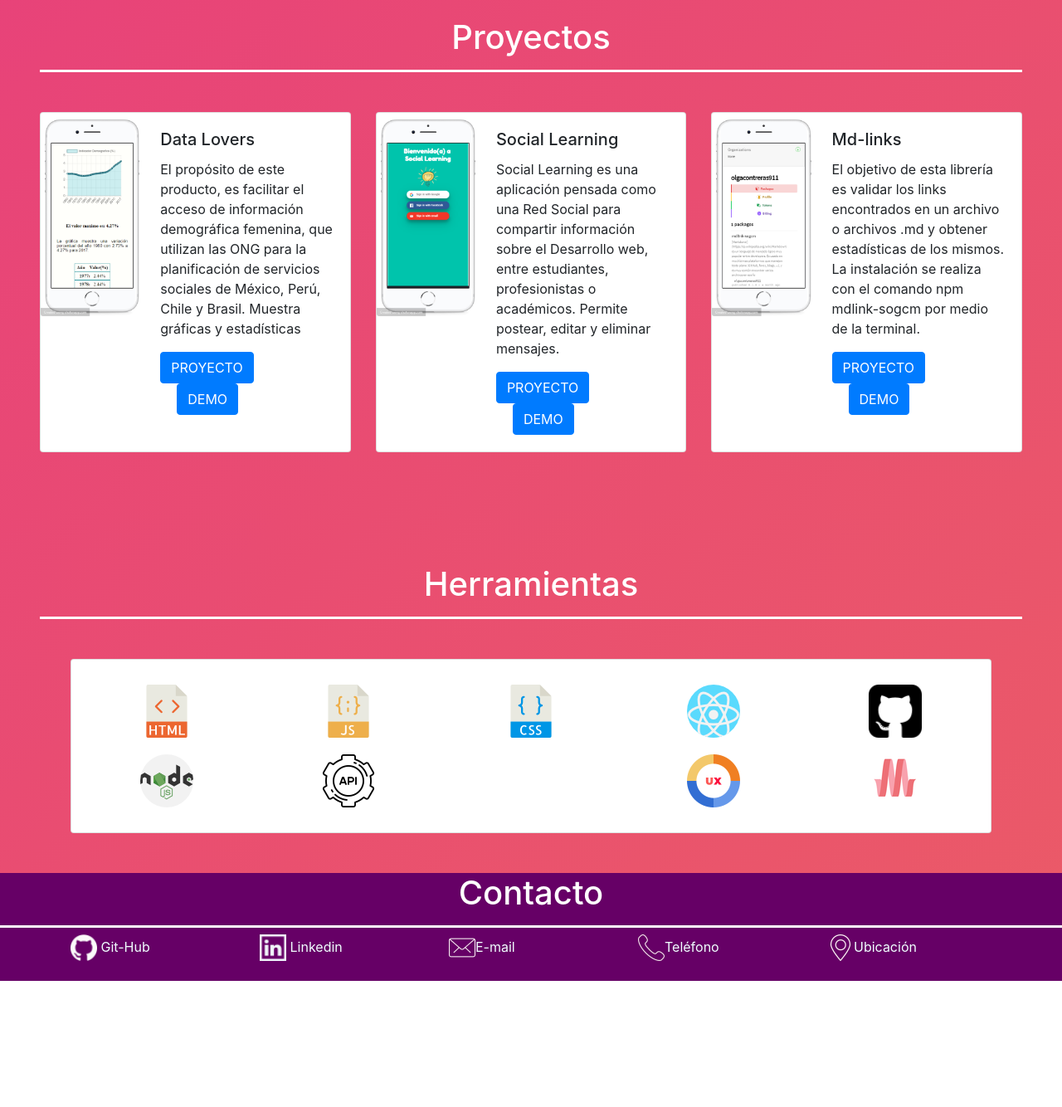
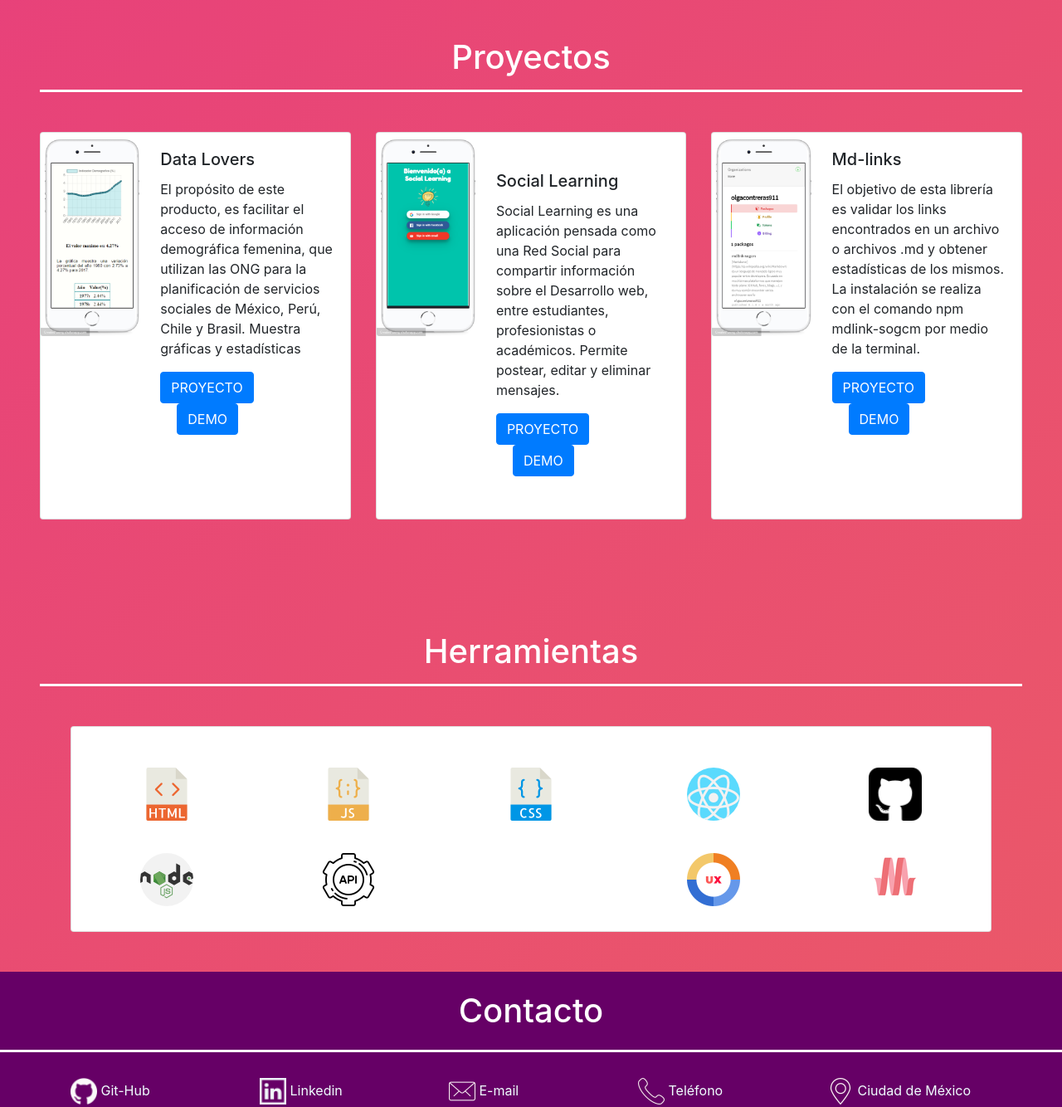
Before and after one commit to OlgaContreras911/Portafolio, a plain HTML site: page index.html in a window 1280 px wide. Shown: the part 640-1974 px from the top of the page at 83% size. Before the commit the page ends 1822 px from the top, so only its background shows below. Drawn offline with nearby package versions, Linux system fonts and the light colour scheme.

Commit message:
se agregan cambios al CV

```diff
--- a/index.html
+++ b/index.html
@@ -60,7 +60,7 @@
           <li class="nav-item">
             <a
               class="nav-link p-2 flex-grow-1 bd-highlight text-whitenav"
-              href="./assets/CV OGCM.pdf" target="_blank"
+              href="./assets/CVOGCM.pdf" target="_blank"
               >CV</a
             >
           </li>
@@ -133,7 +133,7 @@
               />
             </div>
             <div class="col-md-8">
-              <div class="card-body">
+              <div class="card-body size-body">
                 <h5 class="card-title">Social Learning</h5>
                 <p class="card-text">
                   Social Learning es una aplicación pensada como una Red Social para compartir
@@ -234,8 +234,8 @@
       </section>
 
     <section class=" color-purpule"  id="contacto">
-          <h1 class="title">Contacto</h1>
-          <div class="container pb-4">
+          <h1 class="title contact-h1">Contacto</h1>
+          <div class="container pb-4 contact-container">
               <div class="row">
                 <div class="col-sm text-whitenav">
                     <a href="https://github.com/OlgaContreras911" class="text-whitenav" target="_blank"
@@ -247,16 +247,16 @@
                 </div>
                 <div class="col-sm text-whitenav">
                     <a href="mailto:olga.contreras9112@gmail.com" class="text-whitenav" target="_blank"
-                    title="E-mail"><img src="./assets/mail.png" alt="">E-mail</a>
+                    title="E-mail"><img src="./assets/mail.png" alt=""> E-mail</a>
                 </div>
                 <div class="col-sm text-whitenav">
                     <a href="tel:+525510316021"class="text-whitenav" target="_blank"
-                    title="Teléfono"><img src="./assets/phone-call.png" alt="">Teléfono</a>
+                    title="Teléfono"><img src="./assets/phone-call.png" alt=""> Teléfono</a>
                 </div>
                 <div class="col-sm text-whitenav">
                     <a href="https://www.google.com/maps/place/Roma+Nte.,+06700+Ciudad+de+M%C3%A9xico,+CDMX/@19.4181527,-99.1739561,15z/data=!3m1!4b1!4m5!3m4!1s0x85d1ff39f2a2e4cd:0x2d9a33e867c32532!8m2!3d19.4195256!4d-99.162549"
                   class="text-whitenav" target="_blank"
-                  title="Ubicación"><img src="./assets/pin.png" alt="">Ubicación</a>
+                  title="Ubicación"><img src="./assets/pin.png" alt=""> Ciudad de México</a>
                 </div>
               </div>
             </div>
--- a/style.css
+++ b/style.css
@@ -87,6 +87,7 @@ body {
 .card-about {
   background-color: transparent;
   border-style: none;
+  padding-top: 24px;
 }
 .text-about {
   padding-top: 95px;
@@ -119,9 +120,20 @@ body {
 }
 .col-size {
   text-align: center;
-  padding-top: 10px;
+  padding-top: 29px;
   padding-bottom: 10px;
 }
 #herramientas {
   padding-top: 23px;
 }
+.size-body {
+  padding-bottom: 51px;
+  padding-top: 46px;
+}
+.contact-h1 {
+  padding-bottom: 23px;
+  padding-top: 23px;
+}
+.contact-container {
+  padding-top: 23px;
+}
```
Also changed, not shown: 2 other files.
